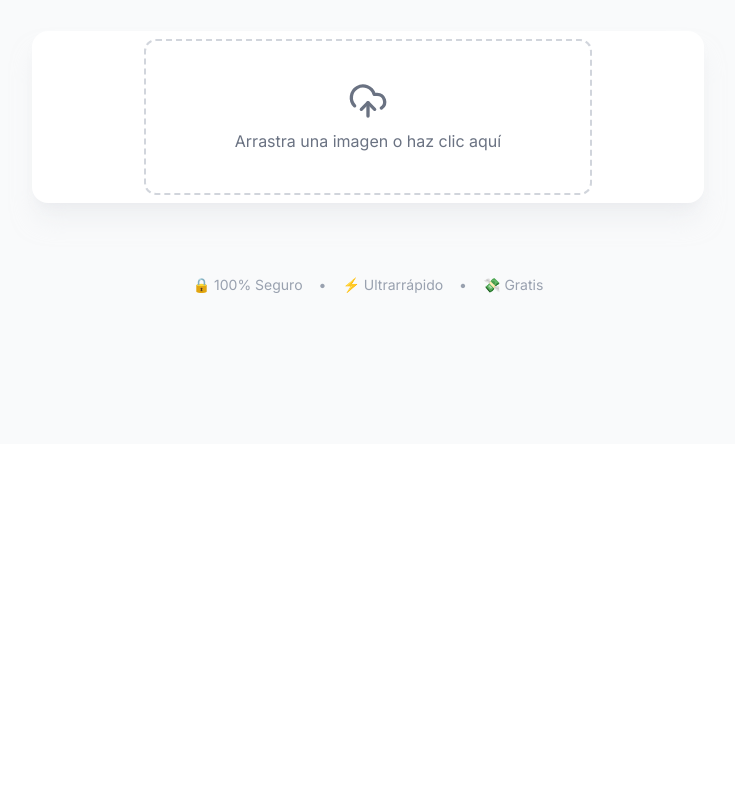
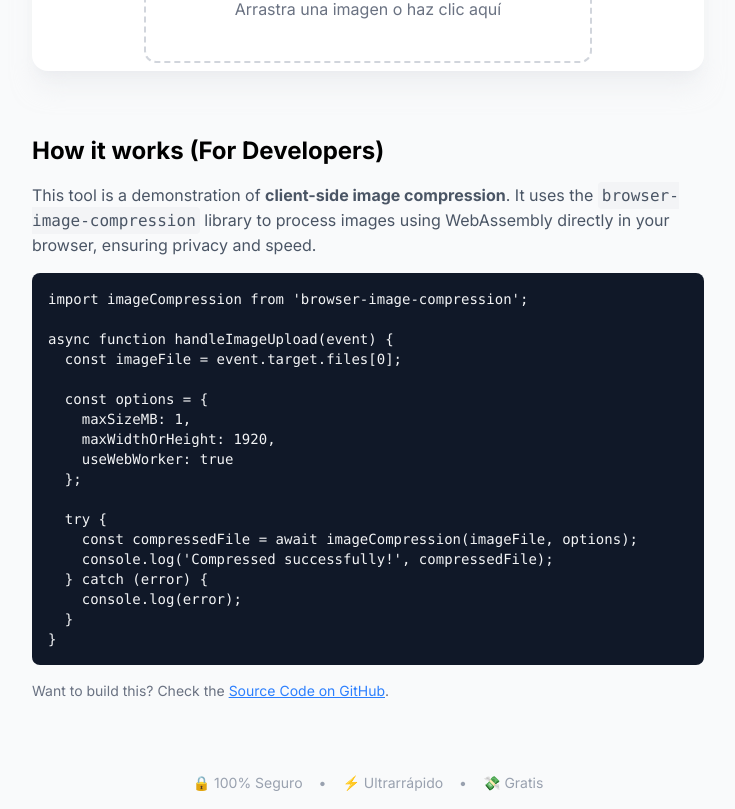
Before and after one commit to cramosmartinez/image-converter, a Next.js app: page / in a window 1280 px wide. Shown: the part 356-1165 px from the top of the page, without its empty margins (272-1007 px from the left). Before the commit the page ends 800 px from the top, so only its background shows below. Built offline with nearby package versions, Linux system fonts and the light colour scheme.

Commit message:
Add developer documentation as requested

```diff
--- a/app/page.tsx
+++ b/app/page.tsx
@@ -26,6 +26,42 @@ export default function Home() {
            <ImageDropzone />
         </div>
 
+        {/* ... debajo del Dropzone ... */}
+
+<div className="mt-16 max-w-2xl mx-auto text-left">
+  <h2 className="text-2xl font-bold mb-4">How it works (For Developers)</h2>
+  <p className="text-gray-600 mb-4">
+    This tool is a demonstration of <strong>client-side image compression</strong>.
+    It uses the <code className="bg-gray-100 p-1 rounded">browser-image-compression</code> library
+    to process images using WebAssembly directly in your browser, ensuring privacy and speed.
+  </p>
+
+  <div className="bg-gray-900 text-gray-100 p-4 rounded-lg overflow-x-auto text-sm font-mono">
+    <pre>{`import imageCompression from 'browser-image-compression';
+
+async function handleImageUpload(event) {
+  const imageFile = event.target.files[0];
+
+  const options = {
+    maxSizeMB: 1,
+    maxWidthOrHeight: 1920,
+    useWebWorker: true
+  };
+
+  try {
+    const compressedFile = await imageCompression(imageFile, options);
+    console.log('Compressed successfully!', compressedFile);
+  } catch (error) {
+    console.log(error);
+  }
+}`}</pre>
+  </div>
+
+  <p className="mt-4 text-sm text-gray-500">
+    Want to build this? Check the <a href="https://github.com/cramosmartinez/image-converter" target="_blank" rel="noopener noreferrer" className="text-blue-500 underline">Source Code on GitHub</a>.
+  </p>
+</div>
+
         {/* Footer Minimalista */}
         <div className="pt-10 flex justify-center gap-4 text-sm text-gray-400">
           <span>🔒 100% Seguro</span>
```
